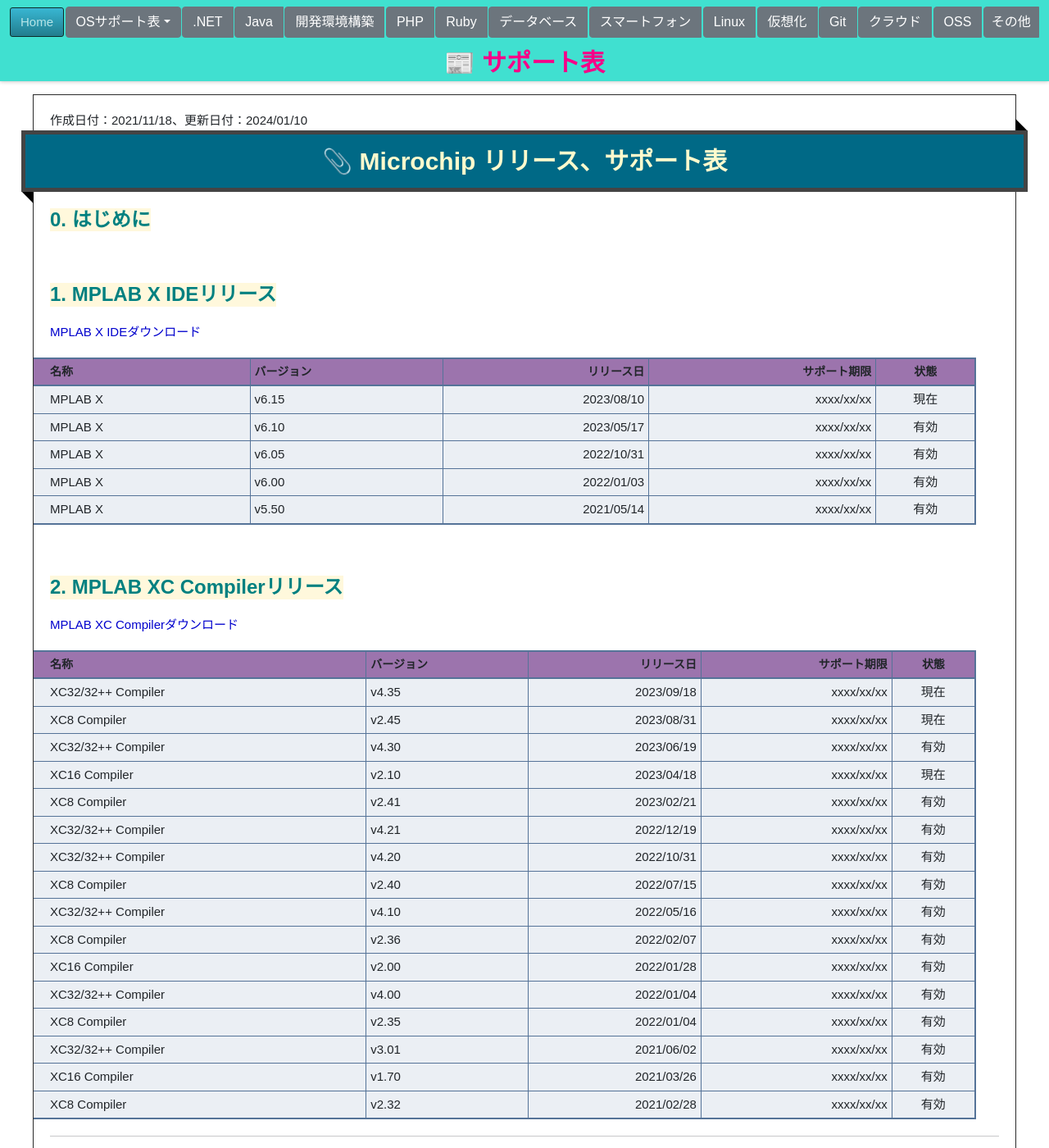
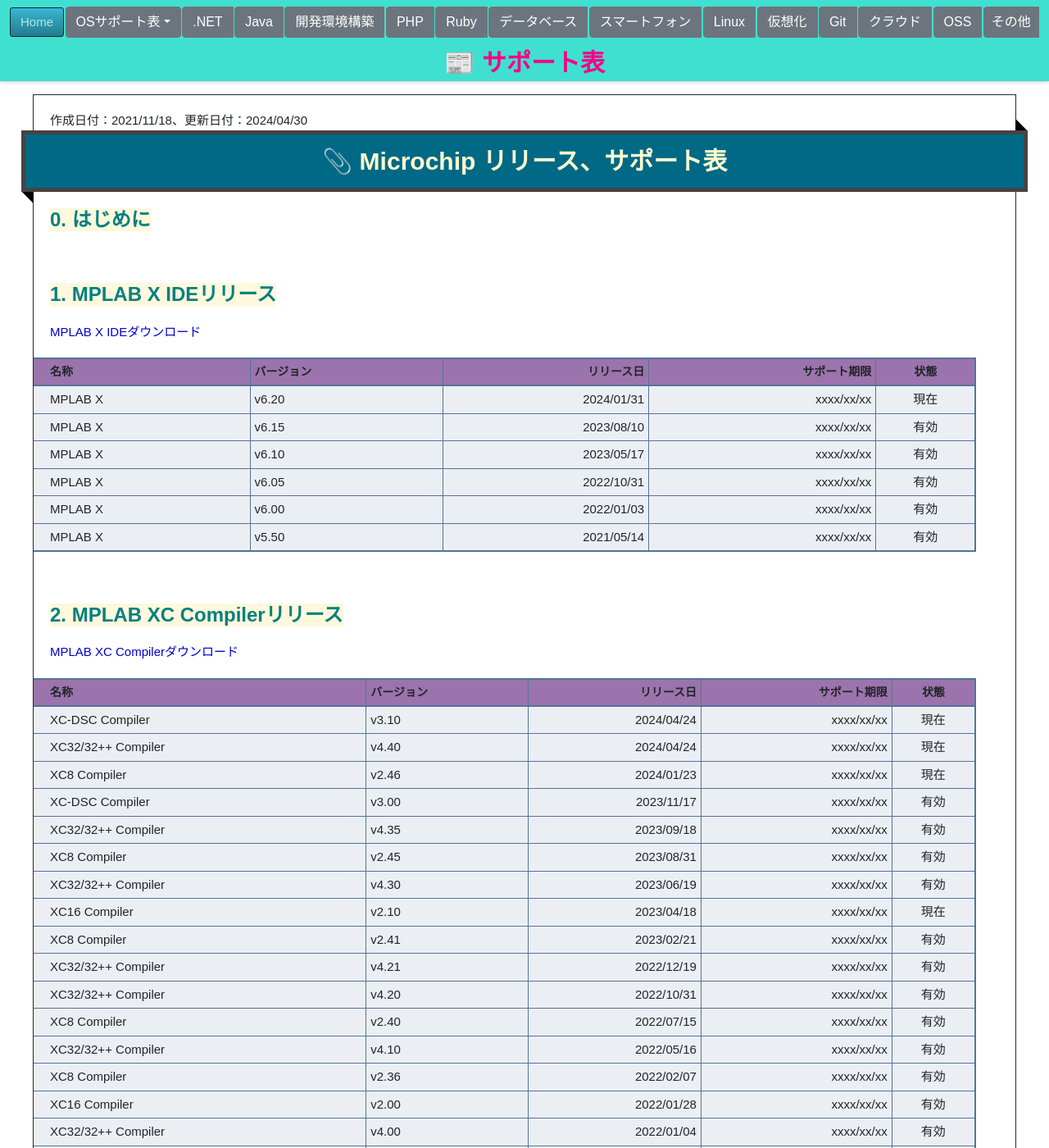
Before and after one commit to person-carrying-water/person-carrying-water.github.io, a Jekyll site: the page built from Contents/Electronic/MicrochipRelease.md, in a window 1280 px wide and 1400 px high. Shown: the whole window at 82% size. Built offline with Jekyll 4.4.1, drawn with Linux system fonts in a browser that asks for light colours; nearby versions of some CDN libraries; emoji names are drawn with the system emoji font.

Commit message:
Win240430

```diff
--- a/Contents/Electronic/MicrochipRelease.md
+++ b/Contents/Electronic/MicrochipRelease.md
@@ -3,7 +3,7 @@
 title: ":newspaper: サポート表"
 description: ":paperclip: Microchip リリース、サポート表"
 date: "2021/11/18"
-lastmod: "2024/01/10"
+lastmod: "2024/04/30"
 ---
 
 ## 0. はじめに
@@ -15,7 +15,8 @@
 
 | 名称      | バージョン  | リリース日 | サポート期限 |   状態  |
 | :-------- | :--------- | ---------: | -----------: | :-----: |
-| MPLAB X   | v6.15      | 2023/08/10 | xxxx/xx/xx   |   現在  |
+| MPLAB X   | v6.20      | 2024/01/31 | xxxx/xx/xx   |   現在  |
+| MPLAB X   | v6.15      | 2023/08/10 | xxxx/xx/xx   |   有効  |
 | MPLAB X   | v6.10      | 2023/05/17 | xxxx/xx/xx   |   有効  |
 | MPLAB X   | v6.05      | 2022/10/31 | xxxx/xx/xx   |   有効  |
 | MPLAB X   | v6.00      | 2022/01/03 | xxxx/xx/xx   |   有効  |
@@ -28,8 +29,12 @@
 
 | 名称               | バージョン | リリース日 | サポート期限 |   状態  |
 | :----------------- | :-------- | ---------: | -----------: | :-----: |
-| XC32/32++ Compiler | v4.35     | 2023/09/18 | xxxx/xx/xx   |   現在  |
-| XC8 Compiler       | v2.45     | 2023/08/31 | xxxx/xx/xx   |   現在  |
+| XC-DSC Compiler    | v3.10     | 2024/04/24 | xxxx/xx/xx   |   現在  |
+| XC32/32++ Compiler | v4.40     | 2024/04/24 | xxxx/xx/xx   |   現在  |
+| XC8 Compiler       | v2.46     | 2024/01/23 | xxxx/xx/xx   |   現在  |
+| XC-DSC Compiler    | v3.00     | 2023/11/17 | xxxx/xx/xx   |   有効  |
+| XC32/32++ Compiler | v4.35     | 2023/09/18 | xxxx/xx/xx   |   有効  |
+| XC8 Compiler       | v2.45     | 2023/08/31 | xxxx/xx/xx   |   有効  |
 | XC32/32++ Compiler | v4.30     | 2023/06/19 | xxxx/xx/xx   |   有効  |
 | XC16 Compiler      | v2.10     | 2023/04/18 | xxxx/xx/xx   |   現在  |
 | XC8 Compiler       | v2.41     | 2023/02/21 | xxxx/xx/xx   |   有効  |
```
